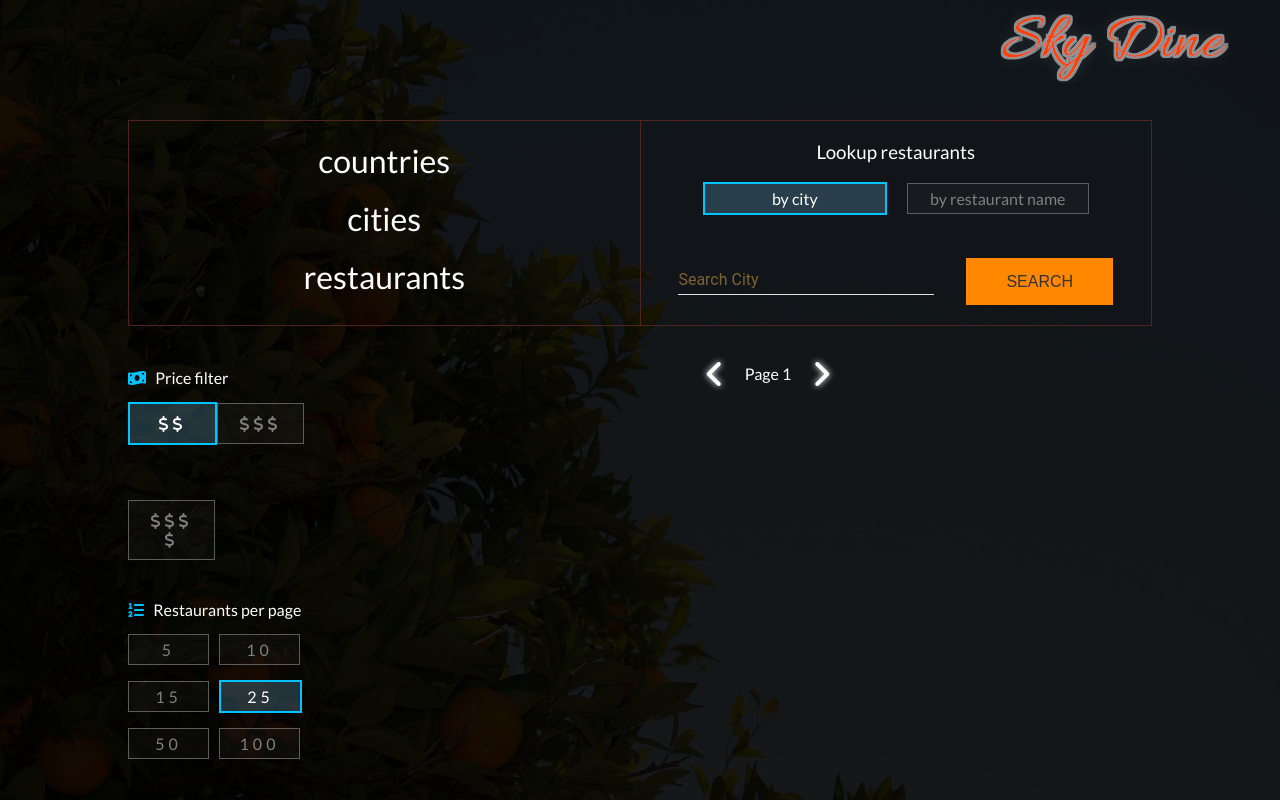
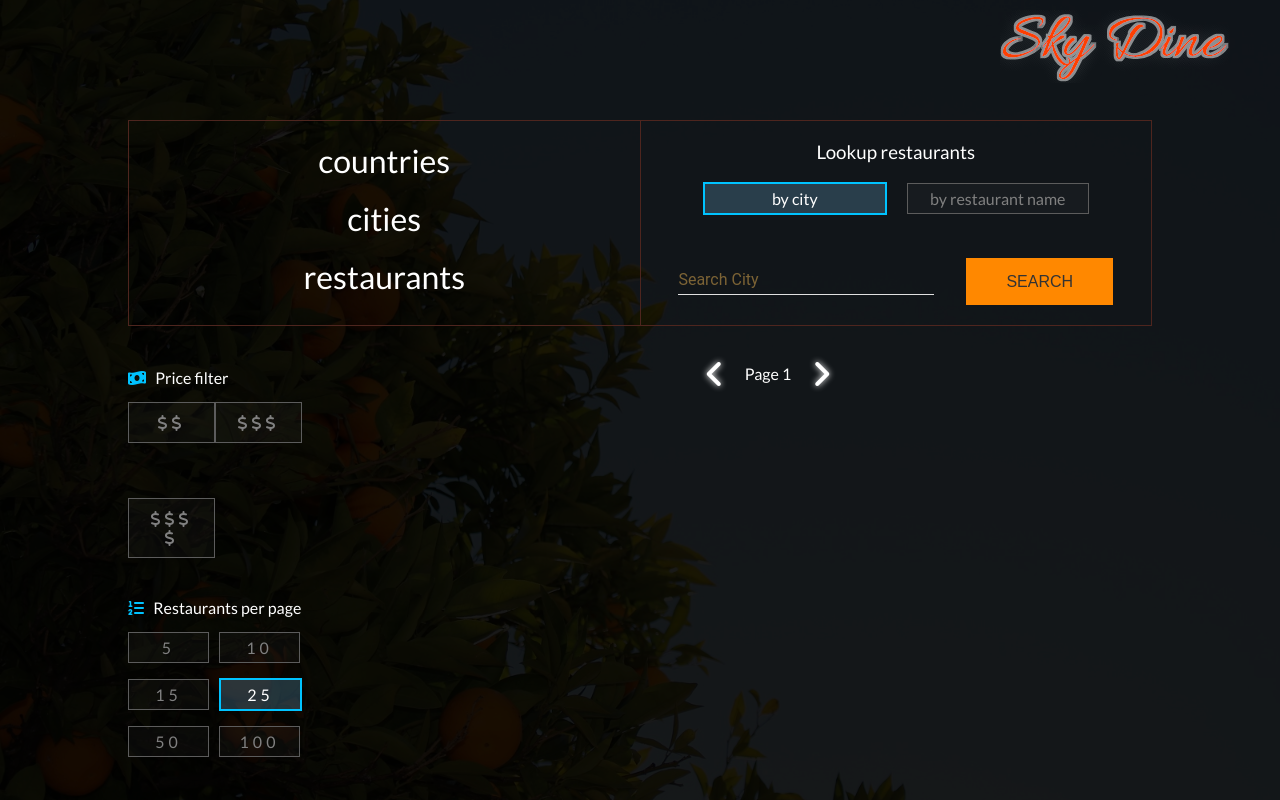
Before and after one commit to EugeCos/open-table-api, a React (Create React App) app: page /search in a window 1280 px wide. Built offline with nearby package versions, Linux system fonts and the light colour scheme.

Commit message:
added price filtering

```diff
--- a/src/app/components/search/restaurant-list.js
+++ b/src/app/components/search/restaurant-list.js
@@ -7,7 +7,7 @@ export class RestaurantList extends Component {
   constructor() {
     super();
     this.state = {
-      priceFilter: [],
+      priceFilter: ["displayAll"],
       resultsMessage: ""
     };
   }
@@ -33,14 +33,31 @@ export class RestaurantList extends Component {
     }
   }
 
+  handlePriceFilter = selectedRating => {
+    const priceFilterArrayCopy = this.state.priceFilter;
+    const selecetItemIndex = priceFilterArrayCopy.indexOf(selectedRating);
+
+    // Add or remove selected price filters
+    if (selecetItemIndex > -1) {
+      priceFilterArrayCopy.splice(selecetItemIndex, 1);
+    } else priceFilterArrayCopy.push(selectedRating);
+
+    this.setState({ priceFilter: priceFilterArrayCopy });
+  };
+
   render() {
     const { restaurants } = this.props;
+    const { priceFilter, resultsMessage } = this.state;
     return (
       <div className="restaurant-list-container">
-        <Filters />
+        <Filters
+          handlePriceFilter={this.handlePriceFilter}
+          priceFilter={priceFilter}
+        />
         <List
           restaurantsData={restaurants}
-          resultsMessage={this.state.resultsMessage}
+          resultsMessage={resultsMessage}
+          priceFilter={priceFilter}
         />
       </div>
     );
@@ -58,29 +75,38 @@ export default connect(
   {}
 )(RestaurantList);
 
-export const Filters = props => {
+export const Filters = ({ handlePriceFilter, priceFilter }) => {
   return (
     <div className="filters-container">
       <i className="fa fa-money-bill-wave" />
       &nbsp;&nbsp;&nbsp;Price filter
       <div className="price-filter">
-        <p className="selected">
+        <p
+          className={`${priceFilter.indexOf(2) > -1 && "selected"}`}
+          onClick={() => handlePriceFilter(2)}
+        >
           <i className="fas fa-dollar-sign" />
           <i className="fas fa-dollar-sign" />
         </p>
-        <p>
+        <p
+          className={`${priceFilter.indexOf(3) > -1 && "selected"}`}
+          onClick={() => handlePriceFilter(3)}
+        >
           <i className="fas fa-dollar-sign" />
           <i className="fas fa-dollar-sign" />
           <i className="fas fa-dollar-sign" />
         </p>
-        <p>
+        <p
+          className={`${priceFilter.indexOf(4) > -1 && "selected"}`}
+          onClick={() => handlePriceFilter(4)}
+        >
           <i className="fas fa-dollar-sign" />
           <i className="fas fa-dollar-sign" />
           <i className="fas fa-dollar-sign" />
           <i className="fas fa-dollar-sign" />
         </p>
       </div>
-      <i class="fas fa-list-ol" />
+      <i className="fas fa-list-ol" />
       &nbsp;&nbsp;&nbsp;Restaurants per page
       <div className="display-per-page-filter">
         <p className="">5</p>
@@ -94,10 +120,20 @@ export const Filters = props => {
   );
 };
 
-export const List = ({ restaurantsData, resultsMessage }) => {
+export const List = ({ restaurantsData, resultsMessage, priceFilter }) => {
   const { current_page, restaurants } = restaurantsData;
 
-  const restaurantListJSX = restaurants.map((item, index) => {
+  // Filter restaurants by price rating
+  let filteredRestaurantList = restaurants;
+  // If array contains any values apart from "displayAll", do filtering
+  if (priceFilter.length !== 1) {
+    filteredRestaurantList = restaurants.filter(
+      item => priceFilter.indexOf(item.price) > -1
+    );
+  }
+
+  // Display filtered restaurants
+  const restaurantListJSX = filteredRestaurantList.map((item, index) => {
     return (
       <div className="list-item-wrapper" key={index}>
         <div className="image-wrapper">
@@ -125,9 +161,9 @@ export const List = ({ restaurantsData, resultsMessage }) => {
       <h3>{resultsMessage}</h3>
       {restaurantListJSX}
       <div className="page-indicator-container">
-        <i class="fas fa-angle-left" />
+        <i className="fas fa-angle-left" />
         <h4>Page 1</h4>
-        <i class="fas fa-angle-right" />
+        <i className="fas fa-angle-right" />
       </div>
     </div>
   );
```
Also changed, not shown: src/app/store/selectors/search-page.js (deleted).
